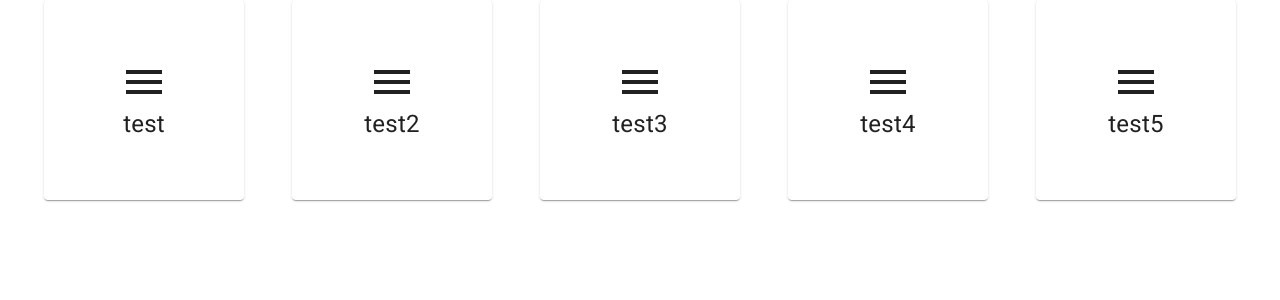
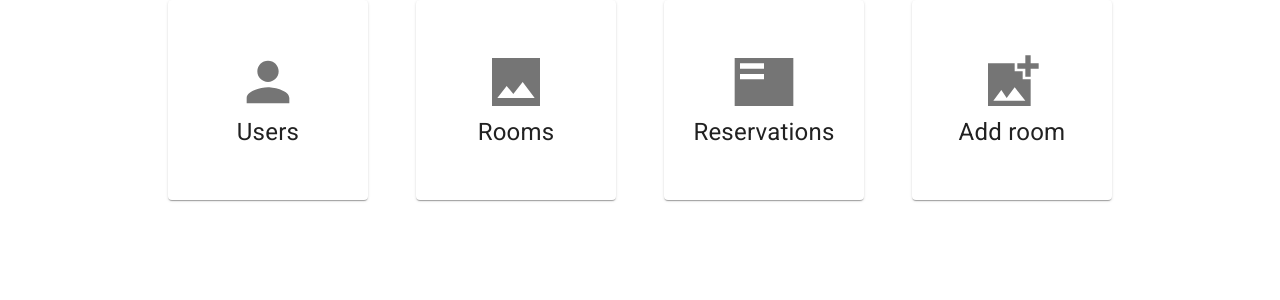
Before and after one commit to dorm-social-room-manager/dsrm-frontend, a React (Vite) app: page /dashboard in a window 1280 px wide. Shown: the top 300 px of the page. Built offline with nearby package versions, Linux system fonts and the light colour scheme.

Commit message:
fix: changed TEST to ADMIN_ITEMS
Related work item: GH-13

```diff
--- a/src/components/DashboardCard/DashboardCard.tsx
+++ b/src/components/DashboardCard/DashboardCard.tsx
@@ -1,4 +1,3 @@
-import * as React from 'react';
 import { Box, Grid, Link, Paper, SvgIcon, Typography } from '@mui/material';
 import { DashboardItem } from './DashboardCard.types';
 import { Link as RouterLink } from 'react-router-dom';
@@ -23,8 +22,9 @@ export function DashboardCard(props: DashboardItem) {
           >
             <SvgIcon
               sx={{
-                fontSize: 48,
+                fontSize: 64,
               }}
+              color='action'
               component={props.icon}
             />
             <Typography
@@ -39,4 +39,3 @@ export function DashboardCard(props: DashboardItem) {
     </Grid>
   );
 }
-export type DashboardCard = React.ReactElement<DashboardItem>;
--- a/src/components/DashboardCard/DashboardCard.types.ts
+++ b/src/components/DashboardCard/DashboardCard.types.ts
@@ -1,3 +1,4 @@
+import * as React from 'react';
 import { SvgIconComponent } from '@mui/icons-material';
 
 export interface DashboardItem {
@@ -5,3 +6,4 @@ export interface DashboardItem {
   title: string;
   url: string;
 }
+export type DashboardCard = React.ReactElement<DashboardItem>;
--- a/src/pages/DashboardPage.tsx
+++ b/src/pages/DashboardPage.tsx
@@ -1,35 +1,33 @@
+import AddPhotoAlternateSharpIcon from '@mui/icons-material/AddPhotoAlternateSharp';
 import { DashboardBody } from '../components/DashboardBody/DashnoardBody';
 import { DashboardItem } from '../components/DashboardCard/DashboardCard.types';
-import MenuIcon from '@mui/icons-material/Menu';
+import FeaturedPlayListSharpIcon from '@mui/icons-material/FeaturedPlayListSharp';
+import InsertPhotoSharpIcon from '@mui/icons-material/InsertPhotoSharp';
+import PersonIcon from '@mui/icons-material/Person';
 
-const TEST: DashboardItem[] = [
+const ADMIN_ITEMS: DashboardItem[] = [
   {
-    icon: MenuIcon,
-    title: 'test',
+    icon: PersonIcon,
+    title: 'Users',
     url: '/register',
   },
   {
-    icon: MenuIcon,
-    title: 'test2',
+    icon: InsertPhotoSharpIcon,
+    title: 'Rooms',
     url: '/',
   },
   {
-    icon: MenuIcon,
-    title: 'test3',
+    icon: FeaturedPlayListSharpIcon,
+    title: 'Reservations',
     url: '/',
   },
   {
-    icon: MenuIcon,
-    title: 'test4',
-    url: '/',
-  },
-  {
-    icon: MenuIcon,
-    title: 'test5',
+    icon: AddPhotoAlternateSharpIcon,
+    title: 'Add room',
     url: '/',
   },
 ];
 
 export function DashboardPage() {
-  return <DashboardBody items={TEST} />;
+  return <DashboardBody items={ADMIN_ITEMS} />;
 }
```
